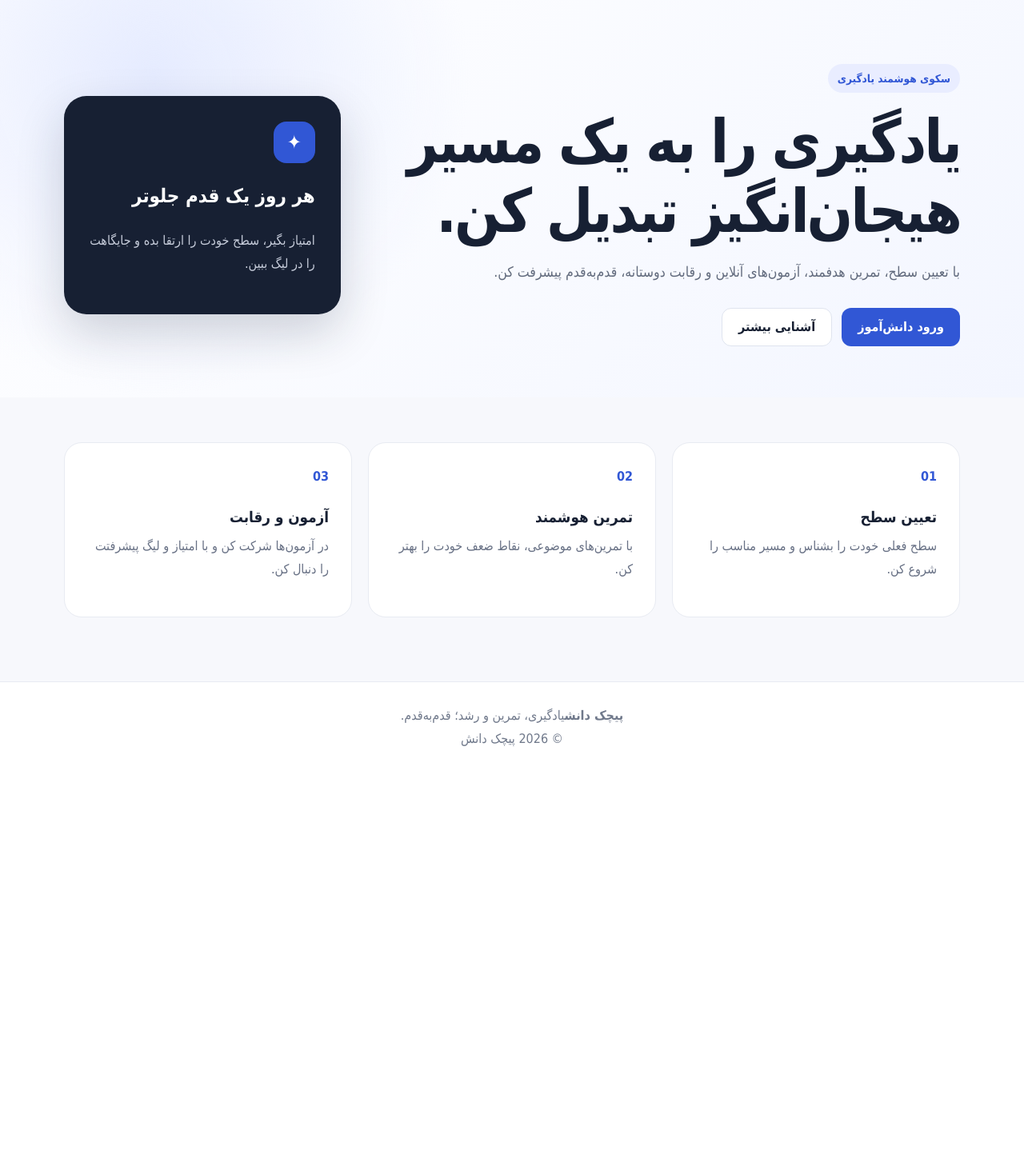
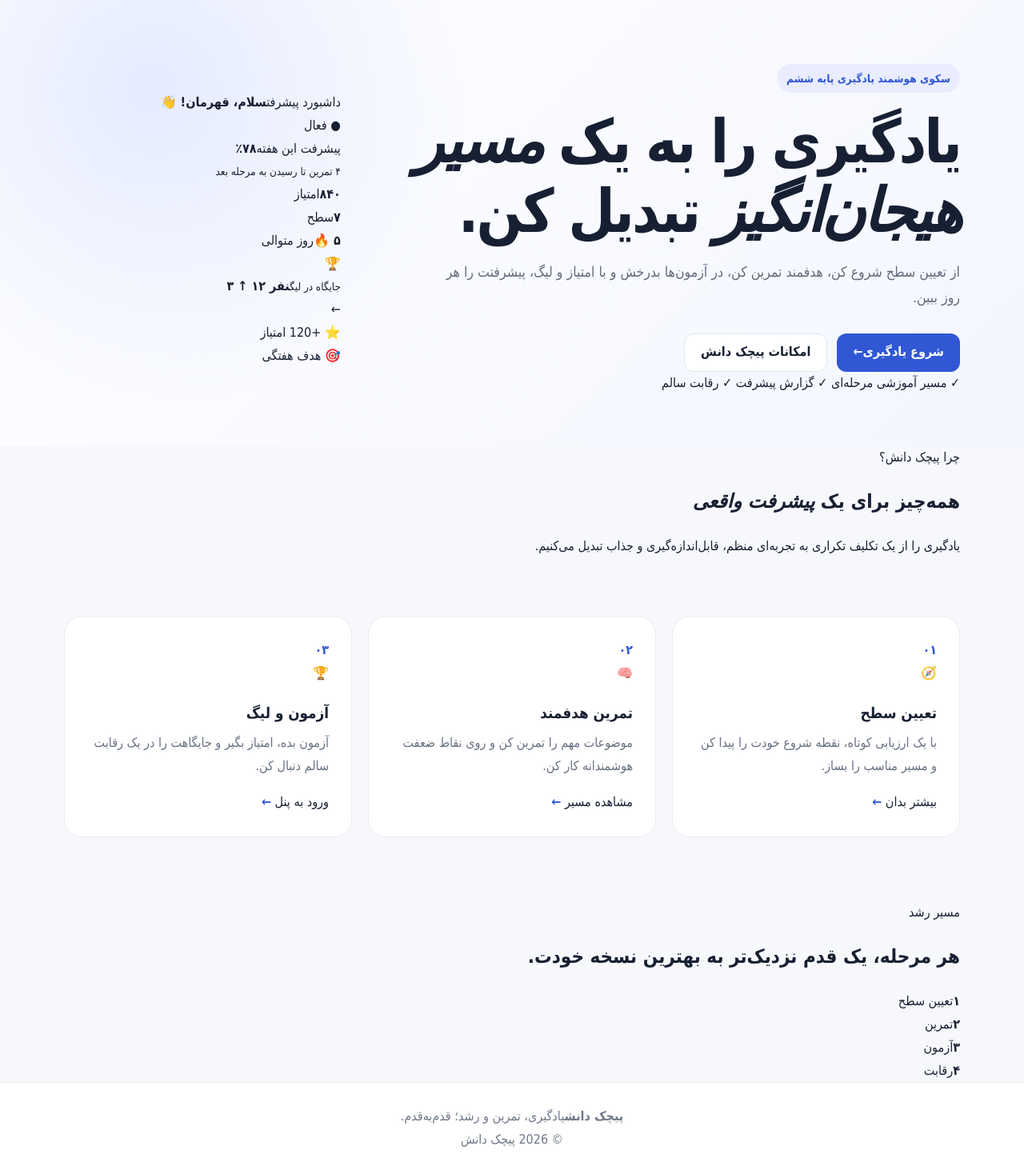
Before and after one commit to evamode29/pichak-danesh, a Django app: page / in a window 1280 px wide. Shown: the part 73-1541 px from the top of the page at 80% size. Before the commit the page ends 1006 px from the top, so only its background shows below. Run offline with Django 5.2, Linux system fonts and the light colour scheme.

Commit message:
Polish Pichak Danesh home page

```diff
--- a/templates/home.html
+++ b/templates/home.html
@@ -5,26 +5,73 @@
 {% block content %}
 <section class="hero">
     <div class="container hero-grid">
-        <div>
-            <span class="eyebrow">سکوی هوشمند یادگیری</span>
-            <h1>یادگیری را به یک مسیر هیجان‌انگیز تبدیل کن.</h1>
-            <p>با تعیین سطح، تمرین هدفمند، آزمون‌های آنلاین و رقابت دوستانه، قدم‌به‌قدم پیشرفت کن.</p>
+        <div class="hero-copy">
+            <span class="eyebrow"><span class="eyebrow-dot"></span> سکوی هوشمند یادگیری پایه ششم</span>
+            <h1>یادگیری را به یک <em>مسیر هیجان‌انگیز</em> تبدیل کن.</h1>
+            <p class="hero-lead">از تعیین سطح شروع کن، هدفمند تمرین کن، در آزمون‌ها بدرخش و با امتیاز و لیگ، پیشرفتت را هر روز ببین.</p>
             <div class="actions">
-                <a class="button primary" href="/admin/">ورود دانش‌آموز</a>
-                <a class="button secondary" href="#features">آشنایی بیشتر</a>
+                <a class="button primary" href="/admin/">شروع یادگیری <span>←</span></a>
+                <a class="button secondary" href="#features">امکانات پیچک دانش</a>
+            </div>
+            <div class="hero-trust">
+                <span><b>✓</b> مسیر آموزشی مرحله‌ای</span>
+                <span><b>✓</b> گزارش پیشرفت</span>
+                <span><b>✓</b> رقابت سالم</span>
             </div>
         </div>
-        <div class="hero-card">
-            <div class="hero-card-icon">✦</div>
-            <h2>هر روز یک قدم جلوتر</h2>
-            <p>امتیاز بگیر، سطح خودت را ارتقا بده و جایگاهت را در لیگ ببین.</p>
+        <div class="hero-visual" aria-label="نمایش مسیر پیشرفت دانش‌آموز">
+            <div class="glow"></div>
+            <div class="dashboard-card">
+                <div class="card-top">
+                    <div><span class="mini-label">داشبورد پیشرفت</span><strong>سلام، قهرمان! 👋</strong></div>
+                    <span class="status-pill">● فعال</span>
+                </div>
+                <div class="progress-card">
+                    <div class="progress-head"><span>پیشرفت این هفته</span><strong>۷۸٪</strong></div>
+                    <div class="progress-track"><span></span></div>
+                    <small>۴ تمرین تا رسیدن به مرحله بعد</small>
+                </div>
+                <div class="stat-row">
+                    <div><strong>۸۴۰</strong><span>امتیاز</span></div>
+                    <div><strong>۷</strong><span>سطح</span></div>
+                    <div><strong>۵ 🔥</strong><span>روز متوالی</span></div>
+                </div>
+                <div class="rank-card"><span class="rank-icon">🏆</span><div><small>جایگاه در لیگ</small><strong>نفر ۱۲ <b>↑ ۳</b></strong></div><span class="rank-arrow">←</span></div>
+            </div>
+            <div class="floating-badge badge-one">⭐ +120 امتیاز</div>
+            <div class="floating-badge badge-two">🎯 هدف هفتگی</div>
         </div>
     </div>
 </section>
 
-<section id="features" class="features container">
-    <article><span>01</span><h3>تعیین سطح</h3><p>سطح فعلی خودت را بشناس و مسیر مناسب را شروع کن.</p></article>
-    <article><span>02</span><h3>تمرین هوشمند</h3><p>با تمرین‌های موضوعی، نقاط ضعف خودت را بهتر کن.</p></article>
-    <article><span>03</span><h3>آزمون و رقابت</h3><p>در آزمون‌ها شرکت کن و با امتیاز و لیگ پیشرفتت را دنبال کن.</p></article>
+<section id="features" class="features-section">
+    <div class="container">
+        <div class="section-heading">
+            <span class="section-kicker">چرا پیچک دانش؟</span>
+            <h2>همه‌چیز برای یک <em>پیشرفت واقعی</em></h2>
+            <p>یادگیری را از یک تکلیف تکراری به تجربه‌ای منظم، قابل‌اندازه‌گیری و جذاب تبدیل می‌کنیم.</p>
+        </div>
+        <div class="features">
+            <article class="feature-card featured">
+                <span class="feature-number">۰۱</span><div class="feature-icon">🧭</div>
+                <h3>تعیین سطح</h3><p>با یک ارزیابی کوتاه، نقطه شروع خودت را پیدا کن و مسیر مناسب را بساز.</p><a href="#path">بیشتر بدان <span>←</span></a>
+            </article>
+            <article class="feature-card">
+                <span class="feature-number">۰۲</span><div class="feature-icon">🧠</div>
+                <h3>تمرین هدفمند</h3><p>موضوعات مهم را تمرین کن و روی نقاط ضعفت هوشمندانه کار کن.</p><a href="#path">مشاهده مسیر <span>←</span></a>
+            </article>
+            <article class="feature-card">
+                <span class="feature-number">۰۳</span><div class="feature-icon">🏆</div>
+                <h3>آزمون و لیگ</h3><p>آزمون بده، امتیاز بگیر و جایگاهت را در یک رقابت سالم دنبال کن.</p><a href="/admin/">ورود به پنل <span>←</span></a>
+            </article>
+        </div>
+    </div>
+</section>
+
+<section id="path" class="path-section">
+    <div class="container path-grid">
+        <div><span class="section-kicker">مسیر رشد</span><h2>هر مرحله، یک قدم نزدیک‌تر به بهترین نسخه خودت.</h2></div>
+        <div class="steps"><div><b>۱</b><span>تعیین سطح</span></div><div><b>۲</b><span>تمرین</span></div><div><b>۳</b><span>آزمون</span></div><div><b>۴</b><span>رقابت</span></div></div>
+    </div>
 </section>
 {% endblock %}
```
